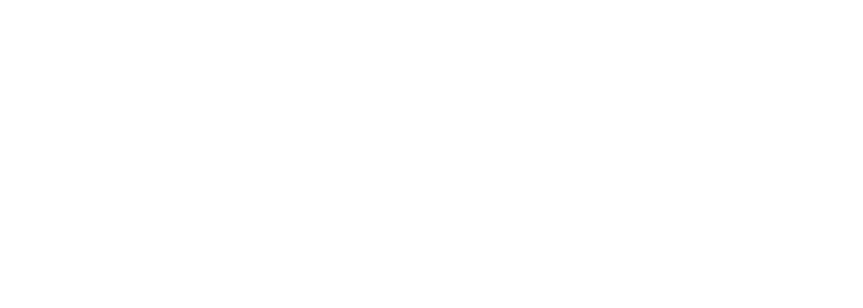
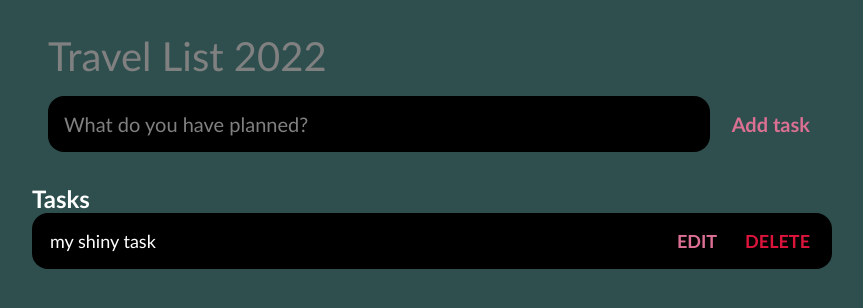
Before and after one commit to JackS247/JavaScript-To-Do-List, a plain HTML site: page index.html in a window 1280 px wide. Shown: the whole page, without its empty margins (208-1071 px from the left). Drawn offline with Linux system fonts and the light colour scheme.

Commit message:
First Initial

```diff
--- a/index.html
+++ b/index.html
@@ -4,7 +4,39 @@
     <meta charset="UTF-8" />
     <meta http-equiv="X-UA-Compatible" content="IE=edge" />
     <meta name="viewport" content="width=device-width, initial-scale=1.0" />
-    <title>Document</title>
+    <link rel="stylesheet" href="style.css" />
+    <title>Travel List</title>
   </head>
-  <body></body>
+  <body>
+    <header>
+      <h1>Travel List 2022</h1>
+      <form id="new-task-form">
+        <input
+          type="text"
+          id="new-task-input"
+          placeholder="What do you have planned?"
+        />
+        <input type="submit" id="new-task-submit" value="Add task" />
+      </form>
+    </header>
+    <main>
+      <section class="task-list">
+        <h2>Tasks</h2>
+
+        <div id="tasks-container">
+          <div class="single-task">
+            <div class="content">
+              <input type="text" class="text" value="my shiny task" />
+            </div>
+            <div class="actions">
+              <button class="edit">Edit</button>
+              <button class="delete">Delete</button>
+            </div>
+          </div>
+        </div>
+      </section>
+    </main>
+
+    <script src="script.js"></script>
+  </body>
 </html>
--- a/script.js
+++ b/script.js
@@ -0,0 +1,57 @@
+window.addEventListener("load", () => {
+  // selects elements in HTML
+  const form = document.getElementById("new-task-form");
+  const input = document.getElementById("new-task-input");
+  const list_el = document.getElementById("tasks-container");
+  // attaches event listener "submit" to the form.
+  form.addEventListener("submit", (event) => {
+    event.preventDefault(); // prevents defaults behavior
+
+    const task = input.value;
+    // console.log(task);
+
+    // prevents user from entering nothing and submitting
+    if (!task) {
+      alert("Please fill out the task");
+      return;
+    }
+    // creating a new div to store the task we add, class="task"
+    const task_el = document.createElement("div");
+    task_el.classList.add("task");
+
+    const task_content_el = document.createElement("div");
+    task_content_el.classList.add("content");
+    task_content_el.innerText = task;
+
+    // appendChild is attaching to it's parent, creates input field.
+    list_el.appendChild(task_el);
+    task_el.appendChild(task_content_el);
+    const task_input_el = document.createElement("input");
+    task_input_el.classList.add("text");
+    task_input_el.type = "text";
+    task_input_el.value = task;
+    // task_input_el.setAttribute("readonly", "readonly");
+
+    // task_content_el.appendChild(task_input_el);
+
+    // const task_actions_el = document.createElement("div");
+    // task_actions_el.classList.add("actions");
+
+    // const task_edit_el = document.createElement("button");
+    // task_edit_el.classList.add("edit");
+    // task_edit_el.innerHTML = "Edit";
+
+    // const task_delete_el = document.createElement("button");
+    // task_delete_el.classList.add("delete");
+    // task_delete_el.innerHTML = "delete";
+
+    // task_actions_el.appendChild(task_edit_el);
+    // task_actions_el.appendChild(task_delete_el);
+
+    // task_el.appendChild(task_actions_el);
+
+    // list_el.appendChild(task_el);
+
+    // input.value = "";
+  });
+});
--- /dev/null
+++ b/style.css
@@ -0,0 +1,183 @@
+
+
+* {
+box-sizing: border-box;
+margin:0;
+font-family: 'Gill Sans', 'Gill Sans MT', Calibri, 'Trebuchet MS', sans-serif
+
+}
+
+body {
+
+display:flex;
+flex-direction: column;
+min-height: 100vh;
+background: darkslategray;
+color:white;
+}
+
+header {
+
+padding: 2rem 1rem;
+max-width: 800px;
+width: 100%;
+margin: 0 auto;
+}
+
+
+header h1 {
+
+  font-size: 2.5rem;
+  font-weight: 300;
+  margin-bottom: 1rem;
+  color: gray;
+  margin-bottom: 1rem;
+
+}
+
+#new-task-form {
+
+
+  display:flex;
+}
+
+input, button {
+
+appearance: :none;
+border: none;
+outline:none;
+background: none;
+
+
+}
+
+#new-task-input {
+
+flex: 1 1 0%;
+background-color: black;
+padding: 1rem;
+border-radius: 1rem;
+margin-right:1rem;
+color: lightyellow;
+font-size: 1.25rem;
+
+}
+
+#new-task-input::placeholder {
+
+  color: gray;
+
+}
+
+#new-task-submit {
+
+color:palevioletred;
+font-size: 1.25rem;
+font-weight:700;
+background-image: linear-gradient (to right, palevioletred,purple);
+cursor: pointer;
+transition: 0.4s;
+}
+
+#new-task-submit:hover {
+
+opacity: 0.8;
+
+}
+
+#new-task-submit:active {
+
+opacity: 0.6;
+
+}
+
+main {
+  flex: 1 1 0%;
+
+  max-width: 800px;
+  width: 100%;
+  margin: 0 auto;
+
+
+}
+
+
+.single-task-list {
+
+  padding: 1rem;
+
+
+}
+
+
+.single-task-list h2 {
+
+font-size: 1.5rem;
+font-weight: 300;
+color: gray;
+margin-bottom: 1rem;
+
+}
+
+#tasks-container .single-task {
+
+
+  display: flex;
+  justify-content: space-between;
+  background-color: black;
+  padding: 1rem;
+  border-radius: 1rem;
+  margin-bottom: 1rem;
+}
+
+#tasks-container .single-task .content .text {
+
+  color: white;
+  font-size: 1.125rem;
+  width: 100%;
+  display:block;
+  transition: 0.4s;
+}
+
+
+#tasks-container .single-task .actions {
+
+display:flex;
+margin: 0 -0.5rem;
+
+}
+
+.single-task  .actions button {
+
+  cursor: pointer;
+  margin: 0 0.5rem;
+  font-size: 1.125rem;
+  font-weight:700;
+  text-transform:uppercase;
+  transition:0.4s;
+
+}
+
+.single-task .actions button:hover {
+
+opacity:0.8;
+
+}
+
+.single-task .actions button:hover {
+
+  opacity: 0.6;
+}
+
+
+.single-task .actions .edit {
+
+color: palevioletred;
+
+}
+
+.single-task .actions .delete {
+
+  color: crimson;
+
+  }
```
Also changed, not shown: 1 other file.
